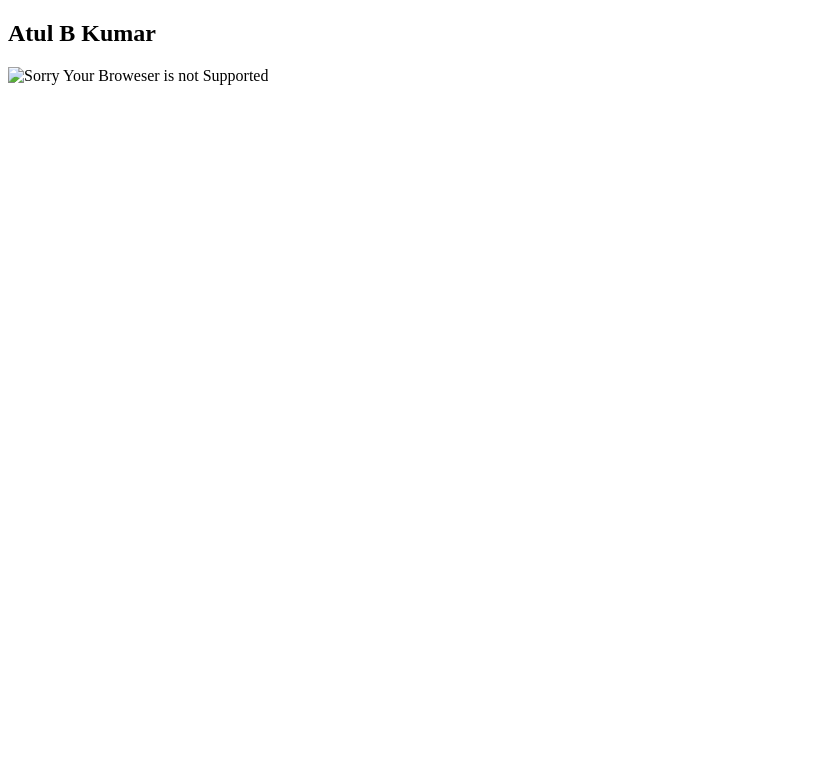
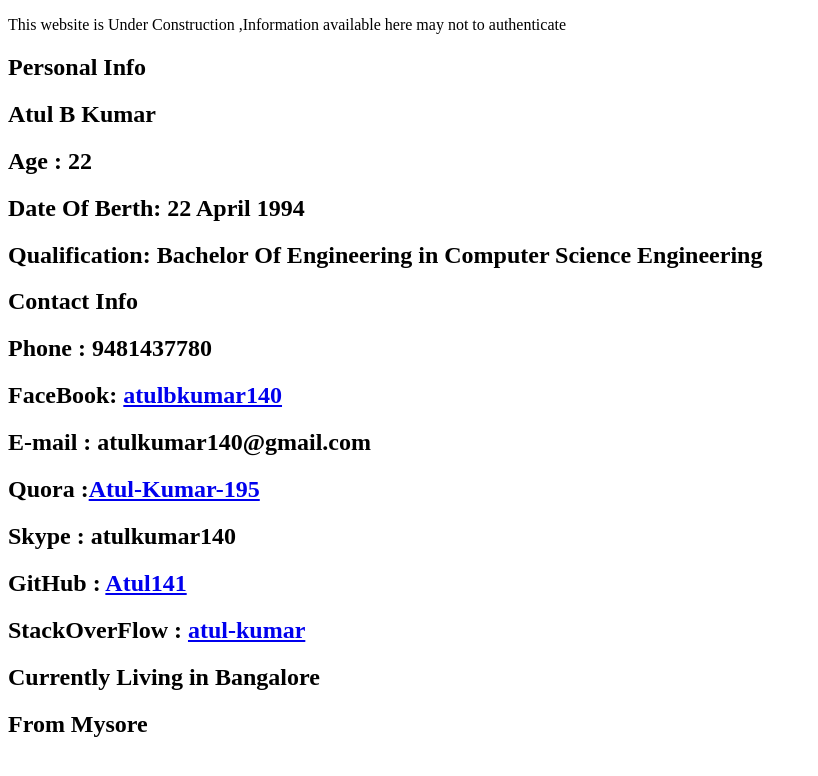
Before and after one commit to Atul141/Website, a website: page src/index.html in a window 1280 px wide. Shown: the whole page, without its empty margins (0-818 px from the left). Drawn offline with Linux system fonts and the light colour scheme.

Commit message:
Populated with some more basic details

```diff
--- a/src/index.html
+++ b/src/index.html
@@ -5,7 +5,23 @@
   <title>Atul B Kumar</title>
 </head>
 <body>
-<h2>Atul B Kumar</h2>
-<img src="assests/C_Atul.jpg" alt="Sorry Your Broweser is not Supported" style="width:304px;height:228px;">
+<p> This website is Under Construction ,Information available here may not to authenticate</p>
+<h2> Personal Info </h2>
+<h2>Atul B Kumar </h2>
+<h2>Age : 22 </h2>
+<h2>Date Of Berth: 22 April 1994 </h2>
+<h2>Qualification: Bachelor Of Engineering in Computer Science Engineering </h2>
+<!--<img src="assests/C_Atul.jpg" alt="Sorry Your Broweser is not Supported" style="width:304px;height:228px;">-->
+<h2> Contact Info </h2>
+<h2> Phone : 9481437780 </h2>
+<h2> FaceBook: <a href="https://www.facebook.com/atulbkumar140"> atulbkumar140 </a> </h2>
+<h2> E-mail : atulkumar140@gmail.com </h2>
+<h2> Quora :<a href="https://www.quora.com/profile/Atul-Kumar-195">Atul-Kumar-195</a> </h2>
+<h2> Skype : atulkumar140 </h2>
+<h2> GitHub : <a href="https://github.com/Atul141">Atul141</a> </h2>
+<h2> StackOverFlow : <a href="http://stackoverflow.com/users/5855733/atul-kumar">atul-kumar</a> </h2>
+<h2> Currently Living in Bangalore </h2>
+<h2> From Mysore </h2>
+
 </body>
 </html>
```
Also changed, not shown: 2 other files.
